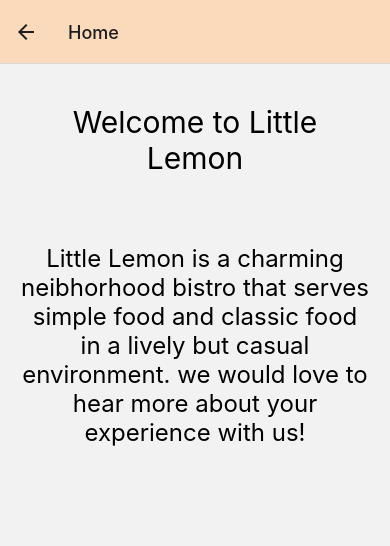
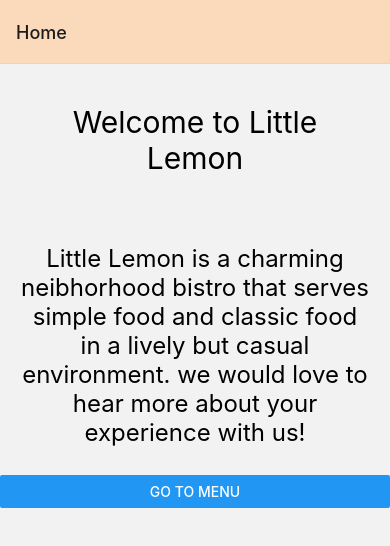
Before and after one commit to Hussain-hamim/Taskly, a React Native app: screen /Welcome in a window 390 px wide. Shown: the top 546 px of the page. Built offline with nearby package versions, Linux system fonts and the light colour scheme.

Commit message:
navigation between screen

```diff
--- a/App.js
+++ b/App.js
@@ -20,7 +20,7 @@ export default function App() {
   return (
     <NavigationContainer>
       <Stack.Navigator
-        initialRouteName="Menu"
+        initialRouteName="Home"
         screenOptions={{ headerStyle: { backgroundColor: "#FBDABB" } }} // for all screens in the this navigator
       >
         <Stack.Screen
--- a/components/WelcomeScreen.js
+++ b/components/WelcomeScreen.js
@@ -8,9 +8,10 @@ import {
   TextInput,
   KeyboardAvoidingView,
   Platform,
+  Button,
 } from "react-native";
 
-export default function WelcomeScreen() {
+export default function WelcomeScreen({ navigation }) {
   return (
     <View style={welcomeStyles.container}>
       <ScrollView
@@ -26,6 +27,11 @@ export default function WelcomeScreen() {
           and classic food in a lively but casual environment. we would love to
           hear more about your experience with us!
         </Text>
+        <Button
+          title="Go To Menu"
+          onPress={() => navigation.navigate("Menu")}
+          // style={welcomeStyles.button}
+        />
       </ScrollView>
     </View>
   );
@@ -57,4 +63,9 @@ const welcomeStyles = StyleSheet.create({
     borderColor: "#EDEFEE",
     backgroundColor: "#F4CE14",
   },
+  button: {
+    backgroundColor: "gray",
+    marginHorizontal: 50,
+    padding: 30,
+  },
 });
```
